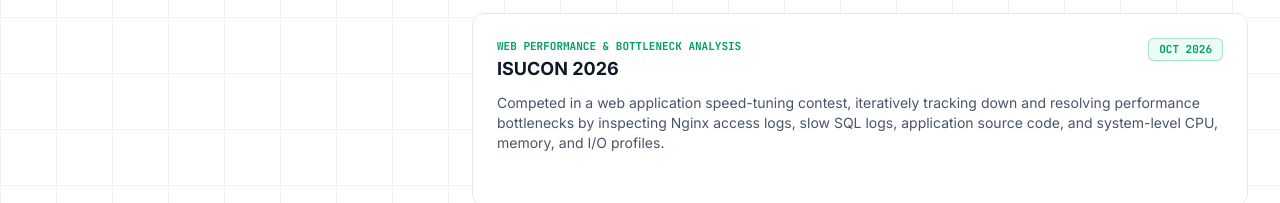
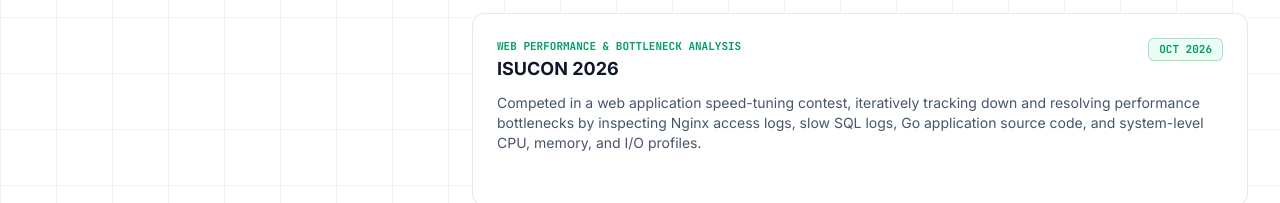
Before and after one commit to gabehayapan/portfolio, a plain HTML site: page index.html in a window 1280 px wide. Shown: the part 1551-1754 px from the top of the page. Drawn offline with nearby package versions, Linux system fonts and the light colour scheme.

Commit message:
Update application source code reference to Go

```diff
--- a/index.html
+++ b/index.html
@@ -416,7 +416,7 @@
                 </span>
               </div>
               <p class="text-xs sm:text-sm text-lab-muted leading-relaxed mb-4">
-                Competed in a web application speed-tuning contest, iteratively tracking down and resolving performance bottlenecks by inspecting Nginx access logs, slow SQL logs, application source code, and system-level CPU, memory, and I/O profiles.              </p>
+                Competed in a web application speed-tuning contest, iteratively tracking down and resolving performance bottlenecks by inspecting Nginx access logs, slow SQL logs, Go application source code, and system-level CPU, memory, and I/O profiles.              </p>
               <div class="flex flex-wrap items-center justify-between gap-2 pt-3 font-mono text-[11px]">
                 <div class="flex flex-wrap gap-1.5">
                 </div>
```
